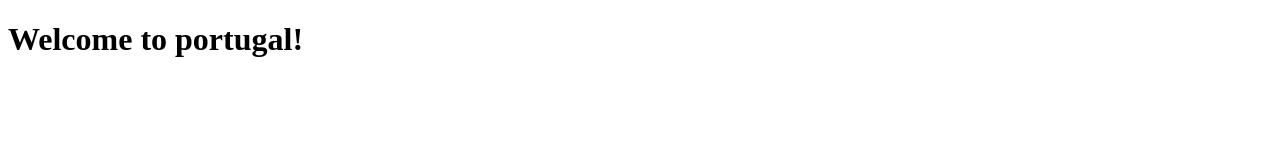
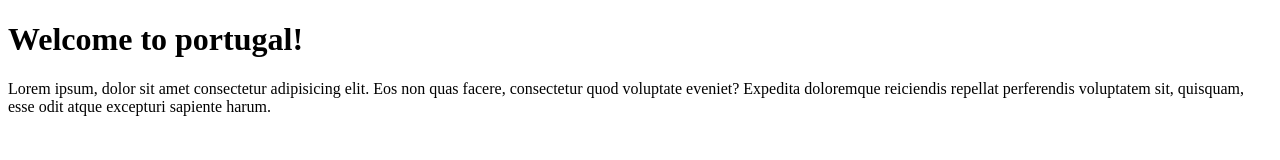
Before and after one commit to contamary/siteprinci, a plain HTML site: page index.html in a window 1280 px wide. Drawn offline with Linux system fonts and the light colour scheme.

Commit message:
vamos merge

```diff
--- a/index.html
+++ b/index.html
@@ -7,7 +7,10 @@
 
     <h1>Welcome to portugal!</h1>
 </head>
+
+
 <body>
-
+  <p>Lorem ipsum, dolor sit amet consectetur adipisicing elit. Eos non quas facere, consectetur quod voluptate eveniet? Expedita doloremque reiciendis repellat
+    perferendis voluptatem sit, quisquam, esse odit atque excepturi sapiente harum.</p>
 </body>
 </html>
```
Also changed, not shown: 1 other file.
